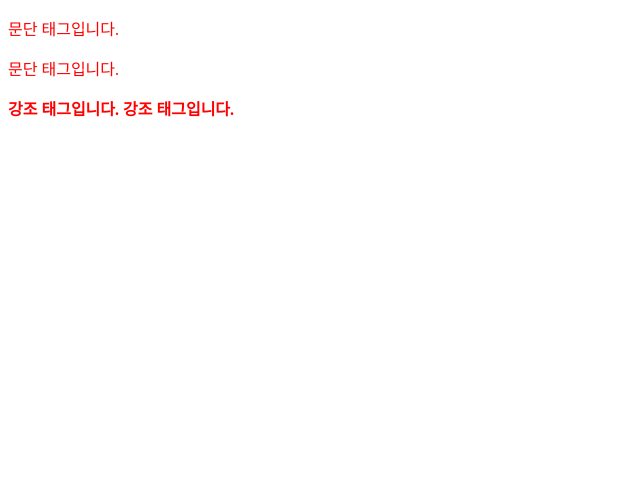
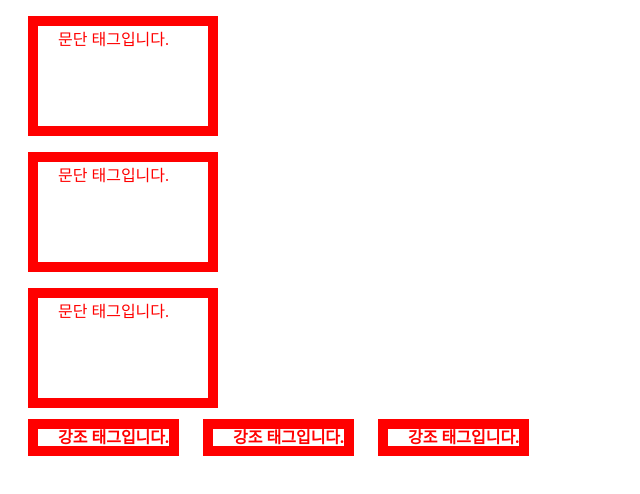
Before and after one commit to lilydizi/web1, a plain HTML site: page boxModel.html in a window 1280 px wide. Shown: the whole page, without its empty margins (0-640 px from the left). Drawn offline with Linux system fonts and the light colour scheme.

Commit message:
Add files via upload

```diff
--- a/boxModel.html
+++ b/boxModel.html
@@ -1,16 +1,24 @@
 <!DOCTYPE html>
 <html>
 <head>
-<title> </title>
+<title>박스 모델 </title>
+<link href="https://fonts.googleapis.com/css?family=Noto+Sans+KR" rel="stylesheet">
 <style type="text/css">
 	p, strong {
 		color: red;
+		border: 10px solid ;
+		padding-left: 20px;
+		margin-left: 20px;
+		width: 150px;
+		height: 100px;
 	}
 </style>
 </head>
 <body>
 	<p>문단 태그입니다.</p>
 	<p>문단 태그입니다.</p>
+	<p>문단 태그입니다.</p>
+	<strong>강조 태그입니다.</strong>
 	<strong>강조 태그입니다.</strong>
 	<strong>강조 태그입니다.</strong>
 </body>
```
